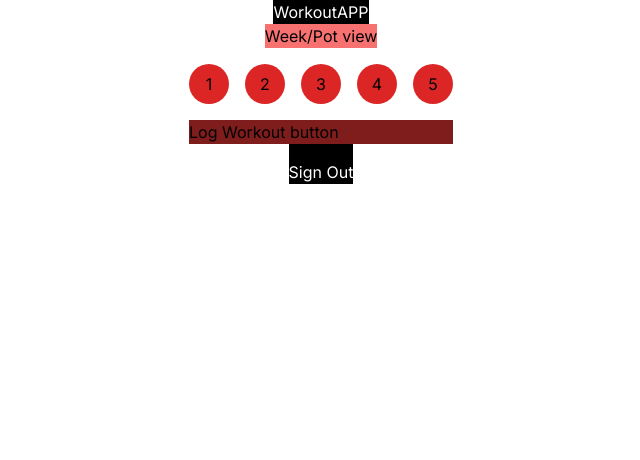
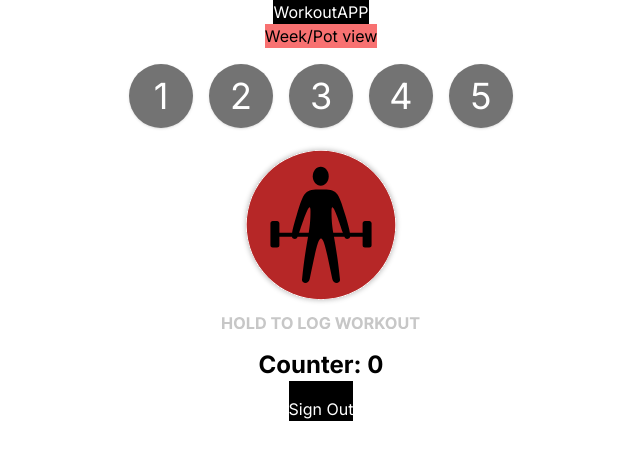
Before and after one commit to sandeepsuri/workout_application, a Next.js app in the folder workout-app/: page /Dashboard in a window 1280 px wide. Shown: the top 460 px of the page, without its empty margins (319-959 px from the left). Built offline with nearby package versions, Linux system fonts and the light colour scheme; no server answers; sample sign-in values are in the browser's storage.

Commit message:
workout log button

```diff
--- a/workout-app/src/components/log.tsx
+++ b/workout-app/src/components/log.tsx
@@ -1,19 +1,67 @@
-import React from 'react'
+import React, { useState, useEffect } from 'react';
+import Image from 'next/image';
 
-const log = () => {
+const Log = () => {
+  const [counter, setCounter] = useState(0);
+  const [holdingImage, setHoldingImage] = useState(false);
+  const [highlightedNumber, setHighlightedNumber] = useState<number | null>(null);
+
+  useEffect(() => {
+    let timer: NodeJS.Timeout | undefined;
+
+    if (holdingImage) {
+      timer = setTimeout(() => {
+        setCounter((prevCounter) => prevCounter + 1);
+        setHighlightedNumber(counter + 1); // Update highlighted number
+      }, 3000);
+    } else if (timer !== undefined) {
+      clearTimeout(timer);
+    }
+
+    return () => {
+      if (timer !== undefined) {
+        clearTimeout(timer);
+      }
+    };
+  }, [holdingImage, counter]); // Include 'counter' in the dependency array
+
+  const handleImageHold = () => {
+    setHoldingImage(true);
+  };
+
+  const handleImageRelease = () => {
+    setHoldingImage(false);
+  };
+
   return (
     <div>
       <div className="flex rounded-full gap-4 py-4">
         {[1, 2, 3, 4, 5].map((number) => (
-      <div key={number} className="bg-red-600 rounded-full w-10 h-10 inline-flex items-center justify-center">
+          <div
+            key={number}
+            className={`  w-16 h-16 rounded-full shadow inline-flex items-center justify-center text-white text-4xl font-Roboto leading-loose ${
+              highlightedNumber === number ? 'bg-cyan-700' : 'bg-neutral-500'
+            }`}
+          >
             {number}
           </div>
         ))}
       </div>
-  <div className="bg-red-900 text-black">Log Workout button</div>
+      <div className="flex justify-center">
+        <Image
+          src="/Log.svg"
+          alt="log"
+          width={200}
+          height={200}
+          onMouseDown={handleImageHold}
+          onMouseUp={handleImageRelease}
+        />
       </div>
-  )
-}
+      <div className="text-center text-2xl font-bold mt-4">
+        Counter: {counter}
+      </div>
+    </div>
+  );
+};
 
-
-export default log
+export default Log;
```
Also changed, not shown: workout-app/public/Log.svg (added). Lines whose indentation alone changed are shown as unchanged.
